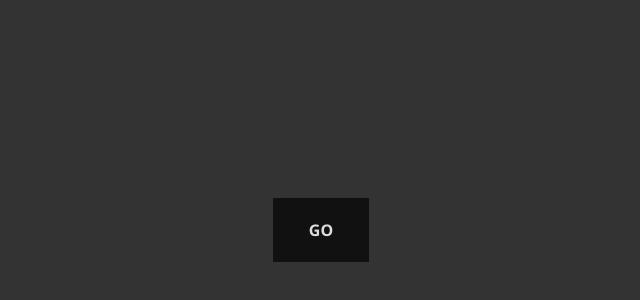
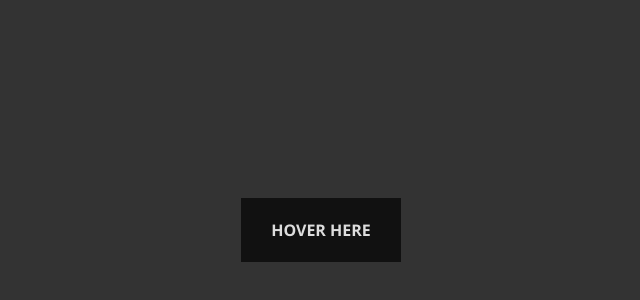
Before and after one commit to KhaledAlabssi/animation-items, a plain HTML site: page neon-btn/index.html in a window 1280 px wide. Shown: the part 170-470 px from the top of the page, without its empty margins (319-959 px from the left). Drawn offline with Linux system fonts and the light colour scheme.

Commit message:
updating neon button project

```diff
--- a/neon-btn/index.html
+++ b/neon-btn/index.html
@@ -9,8 +9,8 @@
 </head>
 <body>
     <section class="container">
-        <a href="#">
-            <span>Go</span>
+        <a class="neon-btn" href="#">
+            <span>Hover Here</span>
         </a>
     </section>
 
--- a/neon-btn/style.css
+++ b/neon-btn/style.css
@@ -16,16 +16,18 @@ body {
     background-color: #333;
 }
 
-a {
+a.neon-btn {
     background-color: white;
+    text-align: center;
     height: 4em;
-    width: 6em;
+    width: 10em;
+    padding: 20px;
     /* for absolute ::before ,::after, and span */
     position: relative;
 
 }
 
-a::before , a::after {
+a.neon-btn::before , a.neon-btn::after {
     content: "";
     position: absolute;
     inset: 0;
@@ -34,15 +36,15 @@ a::before , a::after {
 }
 
 
-a:hover::before {
+a.neon-btn:hover::before {
     inset: -2px;
 }
-a:hover::after {
+a.neon-btn:hover::after {
     inset: -4px;
     filter: blur(10px);
 }
 
-span {
+a.neon-btn span {
     position: absolute;
     top: 0;
     left: 0;
```
